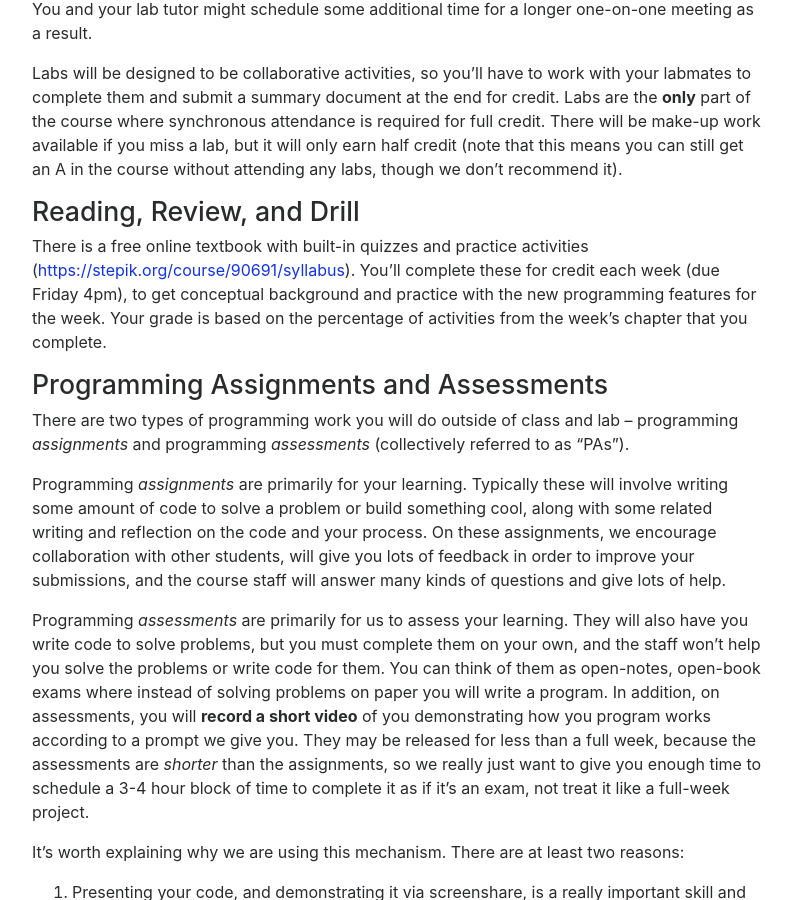
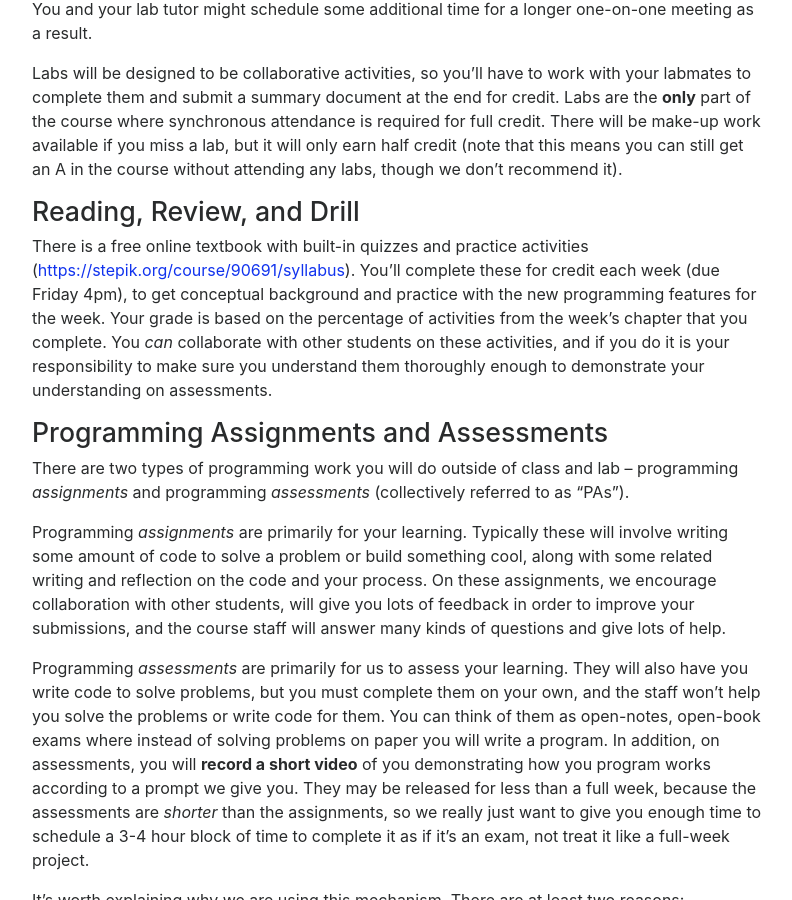
Before and after one commit to ucsd-cse8a-w21/ucsd-cse8a-w21.github.io, a Jekyll site: the page built from index.md, in a window 1280 px wide and 900 px high, scrolled down 6296 px. Shown: the whole window, without its empty margins (243-1035 px from the left). Built offline with Jekyll 4.4.1, drawn with Linux system fonts in a browser that asks for light colours; nearby versions of some CDN libraries.

Commit message:
collab on reading

```diff
--- a/index.md
+++ b/index.md
@@ -186,7 +186,10 @@ There is a free online textbook with built-in quizzes and practice activities
 You'll complete these for credit each week (due Friday 4pm), to get
 conceptual background and practice with the new programming features for the
 week. Your grade is based on the percentage of activities from the week's
-chapter that you complete.
+chapter that you complete. You _can_ collaborate with other students on these
+activities, and if you do it is your responsibility to make sure you
+understand them thoroughly enough to demonstrate your understanding on
+assessments.
 
 ## Programming Assignments and Assessments
 
```
